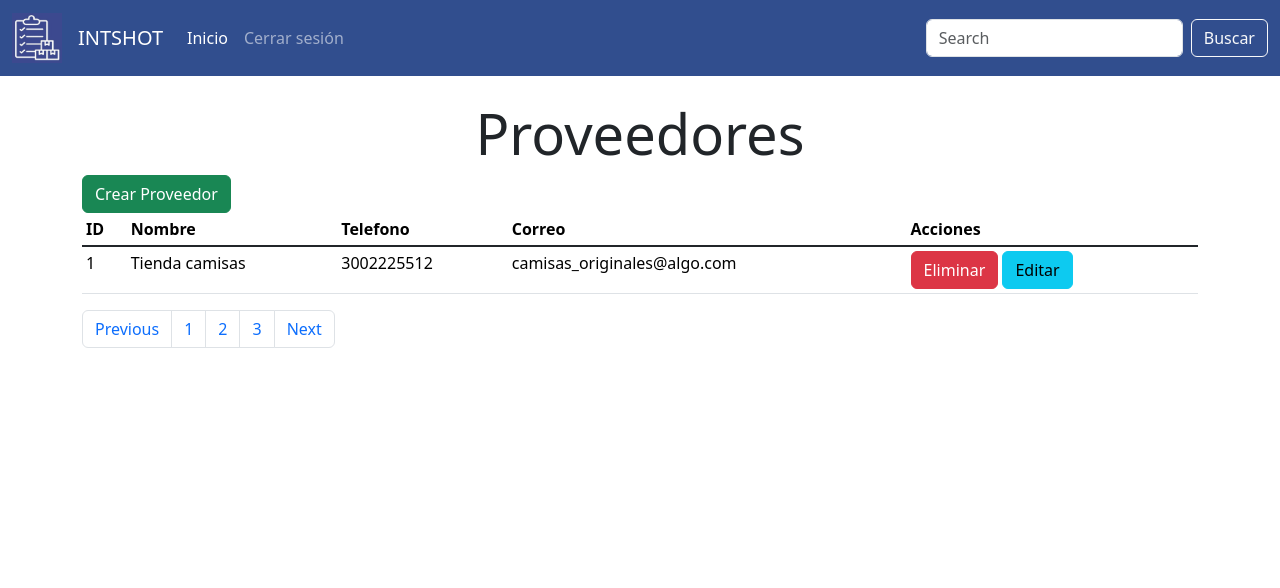
After one commit to jmorenoyepes-ai/INTSHOT-django, a Django app: template proyecto/inventario/templates/Proveedor/proveedor.html in a window 1280 px wide. The commit adds this page. Shown: the top 588 px of the page. Run offline with Django 5.2, Linux system fonts and the light colour scheme; the template is opened without the code that fills it: values that come from a table or form of the project are taken from there, others are empty; data comes from the database, SQL or seed files in the repository; both versions use the stored data as it was after the commit; some libraries are stand-ins or nearby versions.

Commit message:
Modulo de proveedores

```diff
--- a/proyecto/inventario/admin.py
+++ b/proyecto/inventario/admin.py
@@ -15,3 +15,9 @@ class ProductoAdmin(admin.ModelAdmin):
     list_display = ["id", "nombre", "color", "descripcion", "categoria", "talla", "stock" , "precio"]
     list_filter = ["categoria", "talla"]
     search_fields = ["nombre", "color", "categoria", "talla"]
+
+@admin.register(Proveedor)
+class ProveedorAdmin(admin.ModelAdmin):
+    list_display = ["id", "nombre", "telefono", "correo", ]
+    list_filter = ["nombre"]
+    search_fields = ["nombre", "telefono", "correo"]
--- a/proyecto/inventario/models.py
+++ b/proyecto/inventario/models.py
@@ -37,3 +37,11 @@ class Producto(models.Model):
 
     def __str__(self):
         return f"{self.id} - {self.nombre} {self.talla} - Rol: {self.color}"
+
+class Proveedor(models.Model):
+    nombre = models.CharField(max_length=200)
+    telefono = models.CharField(max_length=20)
+    correo = models.EmailField(max_length=254, unique=True)
+
+    def __str__(self):
+        return f"{self.id} - {self.nombre} "
--- /dev/null
+++ b/proyecto/inventario/templates/Proveedor/proveedor.html
@@ -0,0 +1,50 @@
+{% extends 'base.html' %}
+{% load static %}
+
+{% block cuerpo %}
+
+<div class="container-lg">
+
+    <h1 class="display-4" style="text-align: center;">Proveedores</h1>
+    <a class="btn btn-success" href="{% url 'inventario:crear_proveedor' %}">Crear Proveedor</a>
+    <table class="table table-sm table-hover">
+        <thead>
+            <tr>
+                <th scope="col">ID</th>
+                <th scope="col">Nombre</th>
+                <th scope="col">Telefono</th>
+                <th scope="col">Correo</th>
+                <th scope="col">Acciones</th>
+            </tr>
+        </thead>
+        <tbody class="table-group-divider">
+            {% for i in datos %}
+            <tr>
+                <td>{{ i.id }}</td>
+                <td>{{ i.nombre }}</td>
+                <td>{{ i.telefono }}</td>
+                <td>{{ i.correo }}</td>
+                <td>
+                    <button
+                        onclick="modal_eliminar('Proveedor', 'Está seguro de eliminar el proveedor <strong>{{ i.nombre }}</strong>?', `{% url 'inventario:eliminar_proveedor' i.id %}`);"
+                        type="button" class="btn btn-danger" data-bs-toggle="modal"
+                        data-bs-target="#confirmacion">Eliminar</button>
+
+                    <a href="{% url 'inventario:actualizar_proveedor' i.id %}" class="btn btn-info" type="button">Editar</a>
+
+                </td>
+            </tr>
+            {% endfor %}
+        </tbody>
+    </table>
+    <nav aria-label="Page navigation example">
+        <ul class="pagination">
+            <li class="page-item"><a class="page-link" href="#">Previous</a></li>
+            <li class="page-item"><a class="page-link" href="#">1</a></li>
+            <li class="page-item"><a class="page-link" href="#">2</a></li>
+            <li class="page-item"><a class="page-link" href="#">3</a></li>
+            <li class="page-item"><a class="page-link" href="#">Next</a></li>
+        </ul>
+    </nav>
+</div>
+{% endblock %}
--- a/proyecto/inventario/templates/menu.html
+++ b/proyecto/inventario/templates/menu.html
@@ -35,6 +35,13 @@
                     </li>
                 {% endif %}
 
+                {% if request.session.logueado.rol == "Administrador" or request.session.logueado.rol == "Empleado" %}
+
+                    <li class="nav-item">
+                        <a class="nav-link" href="{% url 'inventario:proveedores' %}">Proveedores</a>
+                    </li>
+                {% endif %}
+
                 <li class="nav-item">
                     <a class="nav-link" aria-current="page" href="{% url 'inventario:logout' %}">Cerrar sesión</a>
                 </li>
--- a/proyecto/inventario/urls.py
+++ b/proyecto/inventario/urls.py
@@ -27,4 +27,10 @@ urlpatterns = [
     path('crear_producto/', views.crear_producto, name="crear_producto"),
     path('actualizar_producto/<int:id>/', views.actualizar_producto, name="actualizar_producto"),
 
+    # módulo proveedores
+    path('proveedores/', views.ver_proveedores, name="proveedores"),
+    path('eliminar_proveedor/<int:id>/', views.eliminar_proveedor, name="eliminar_proveedor"),
+    path('crear_proveedor/', views.crear_proveedor, name="crear_proveedor"),
+    path('actualizar_proveedor/<int:id>/', views.actualizar_proveedor, name="actualizar_proveedor"),
+
 ]
```
Also changed, not shown: proyecto/inventario/templates/Proveedor/formulario_proveedor.html (added, +32 -0 lines), proyecto/inventario/views.py (+72 -0 lines), proyecto/db.sqlite3, proyecto/inventario/migrations/0008_proveedor.py (added).
